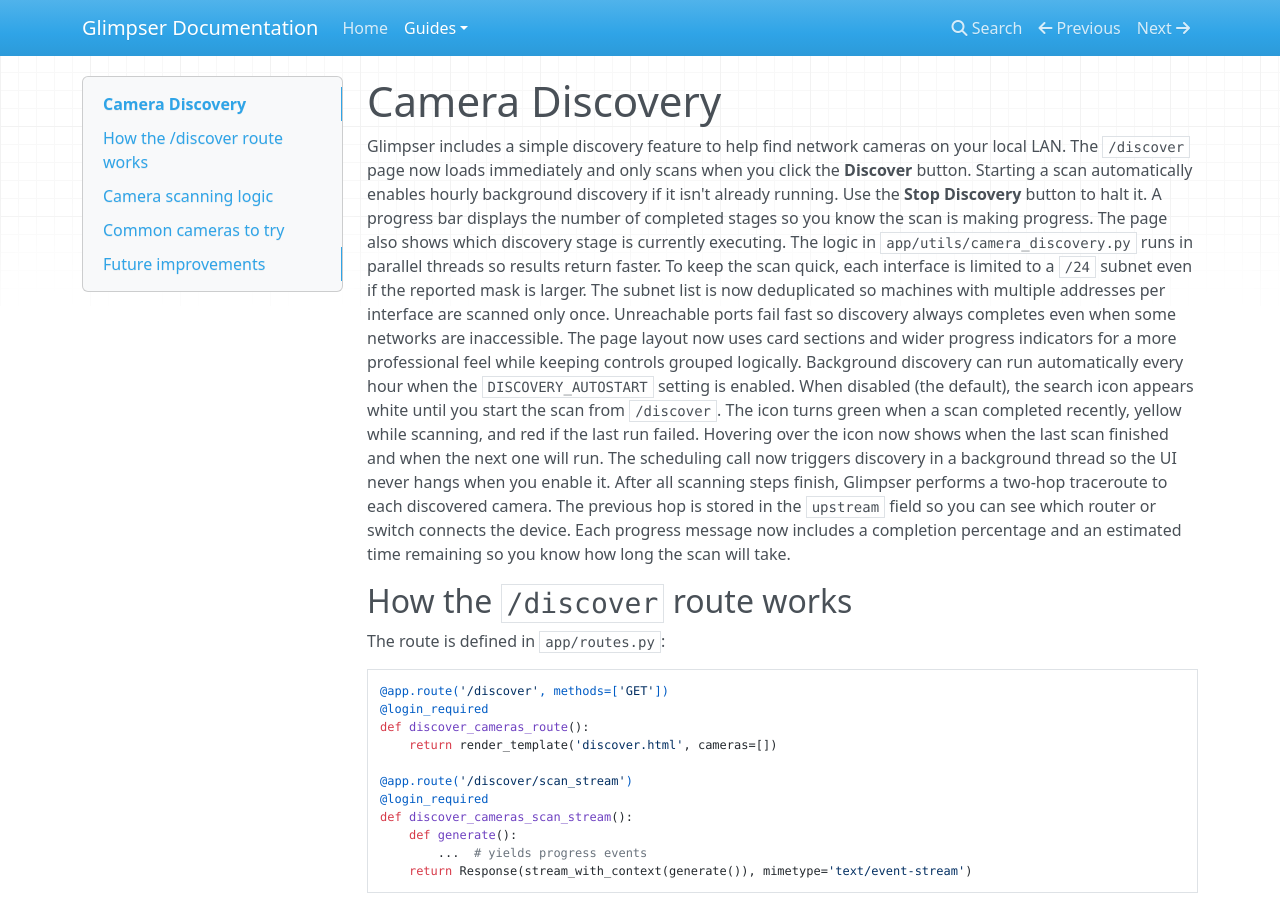
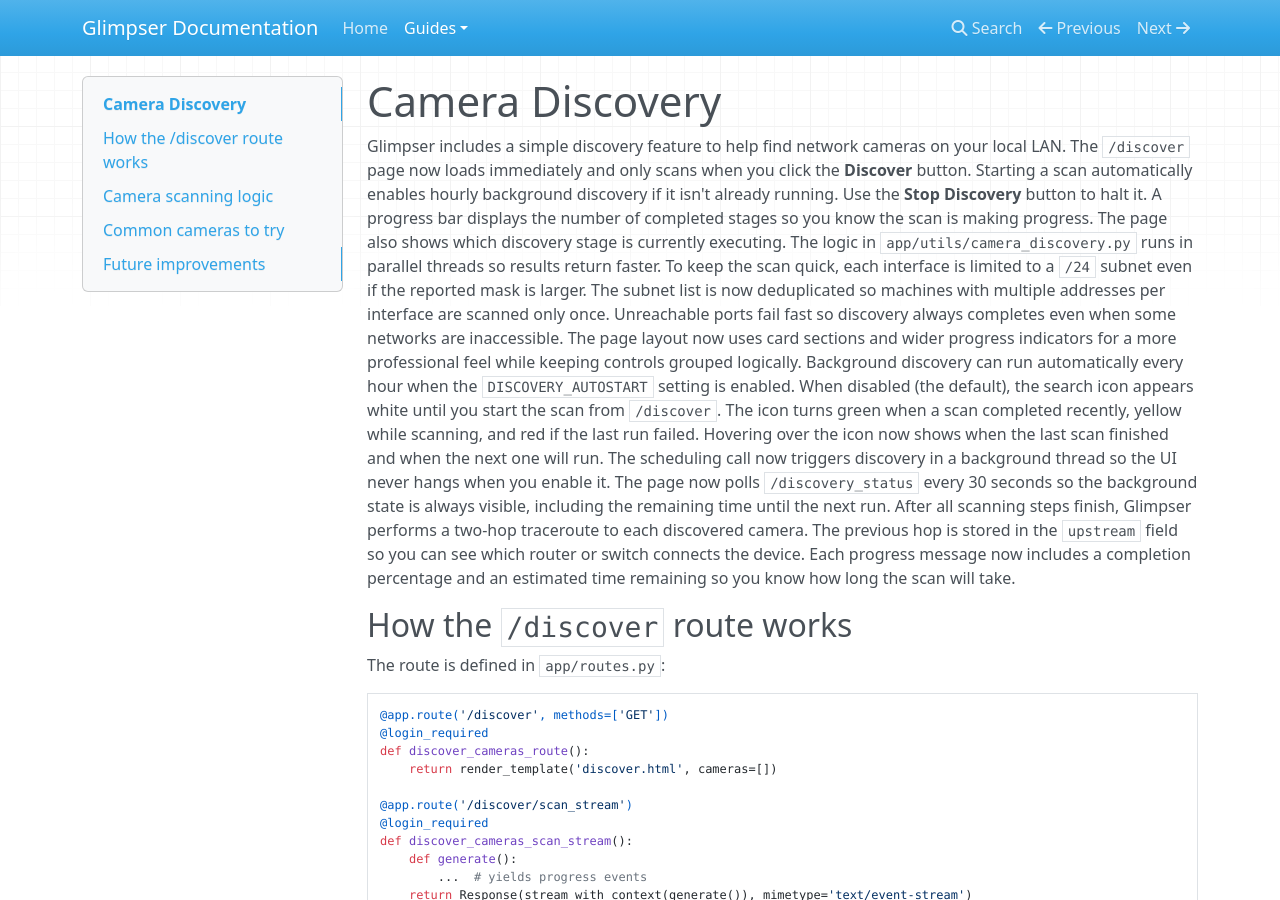
Before and after one commit to KristopherKubicki/glimpser, an MkDocs documentation site: the page built from docs/camera_discovery.md, in a window 1280 px wide and 900 px high. Built offline with MkDocs 1.6.1, drawn with Linux system fonts in a browser that asks for light colours; nearby versions of some CDN libraries.

Commit message:
docs(discovery): describe status polling

```diff
--- a/app/static/js/discovery.js
+++ b/app/static/js/discovery.js
@@ -38,6 +38,7 @@
       });
     }
 
+    const refreshStatus = () =>
       fetchJson("/discovery_status")
         .then((data) => {
           statusSpan.textContent = formatStatus(data);
@@ -49,5 +50,8 @@
         .catch(() => {
           statusSpan.textContent = "error";
         });
+
+    refreshStatus();
+    setInterval(refreshStatus, 30000);
   });
 }
--- a/docs/camera_discovery.md
+++ b/docs/camera_discovery.md
@@ -5,6 +5,8 @@
 The page layout now uses card sections and wider progress indicators for a more professional feel while keeping controls grouped logically.
 Background discovery can run automatically every hour when the `DISCOVERY_AUTOSTART` setting is enabled. When disabled (the default), the search icon appears white until you start the scan from `/discover`. The icon turns green when a scan completed recently, yellow while scanning, and red if the last run failed. Hovering over the icon now shows when the last scan finished and when the next one will run.
 The scheduling call now triggers discovery in a background thread so the UI never hangs when you enable it.
+The page now polls `/discovery_status` every 30 seconds so the background state
+is always visible, including the remaining time until the next run.
 After all scanning steps finish, Glimpser performs a two-hop traceroute to each
 discovered camera. The previous hop is stored in the ``upstream`` field so you
 can see which router or switch connects the device. Each progress message now
```
Lines whose indentation alone changed are shown as unchanged.
